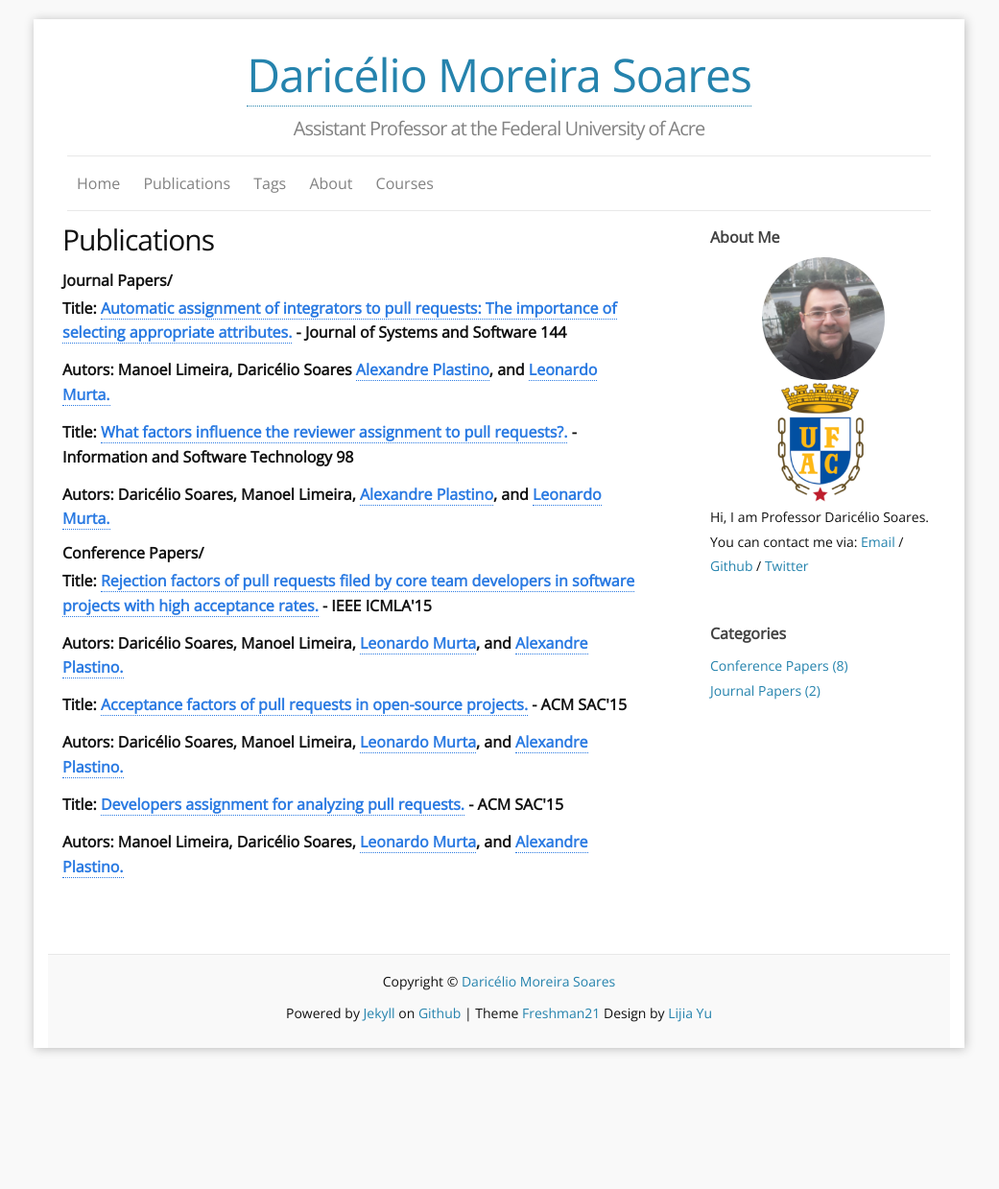
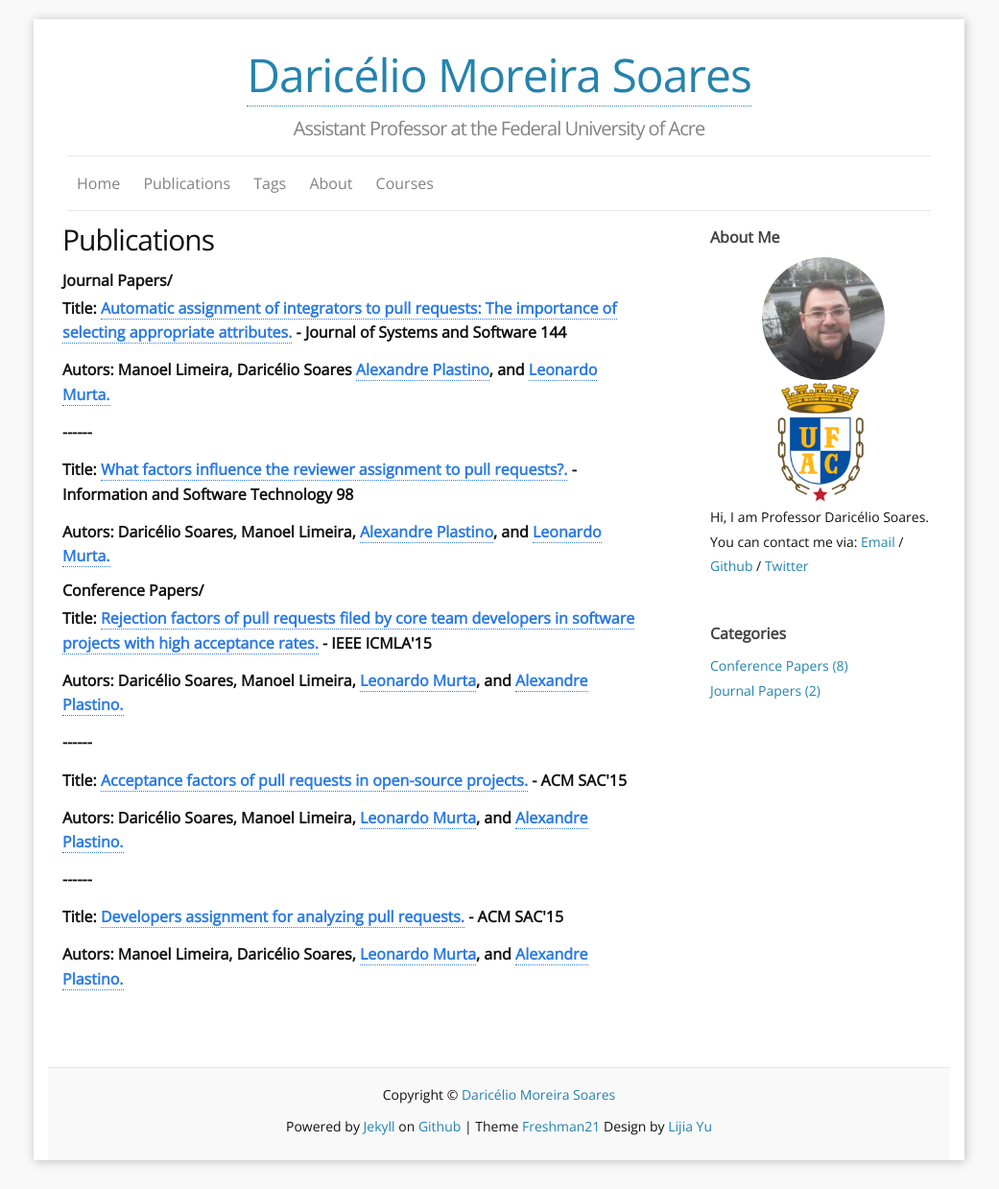
Before and after one commit to daricelio/daricelio.github.io, a Jekyll site: the page built from e_publications.md, in a window 1280 px wide. Shown: the whole page at 96% size, without its empty margins (120-1161 px from the left). Built offline with Jekyll 4.4.1, drawn with Linux system fonts in a browser that asks for light colours; before the commit the page ends 1122 px from its top, so only the background shows below that.

Commit message:
Update e_publications.md

```diff
--- a/e_publications.md
+++ b/e_publications.md
@@ -17,6 +17,8 @@ permalink: /publications/
 <p> Title: <a href="https://www.sciencedirect.com/science/article/pii/S0164121218301122"> Automatic assignment of integrators to pull requests: The importance of selecting appropriate attributes.</a> - Journal of Systems and Software 144 </p>
 <p>Autors: Manoel Limeira, Daricélio Soares <a href="https://scholar.google.com.br/citations?user=axlvTZoAAAAJ&hl=pt-BR"> Alexandre Plastino</a>, and <a href="https://scholar.google.com.br/citations?user=VEbJeB8AAAAJ&hl=pt-BR"> Leonardo Murta.</a> </p>
 
+<p>------</p>
+
 <p> Title: <a href="https://www.sciencedirect.com/science/article/abs/pii/S0950584917303804"> What factors influence the reviewer assignment to pull requests?.</a> - Information and Software Technology 98 </p>
 <p>Autors: Daricélio Soares, Manoel Limeira, <a href="https://scholar.google.com.br/citations?user=axlvTZoAAAAJ&hl=pt-BR"> Alexandre Plastino</a>, and <a href="https://scholar.google.com.br/citations?user=VEbJeB8AAAAJ&hl=pt-BR"> Leonardo Murta.</a> </p>
 
@@ -25,8 +27,12 @@ permalink: /publications/
 <p> Title: <a href="https://ieeexplore.ieee.org/abstract/document/7424445/"> Rejection factors of pull requests filed by core team developers in software projects with high acceptance rates.</a> - IEEE ICMLA'15 </p>
 <p>Autors: Daricélio Soares, Manoel Limeira, <a href="https://scholar.google.com.br/citations?user=VEbJeB8AAAAJ&hl=pt-BR"> Leonardo Murta</a>, and <a href="https://scholar.google.com.br/citations?user=axlvTZoAAAAJ&hl=pt-BR"> Alexandre Plastino.</a> </p>
 
+<p>------</p>
+
 <p> Title: <a href="https://dl.acm.org/citation.cfm?id=2695856"> Acceptance factors of pull requests in open-source projects.</a> - ACM SAC'15 </p>
 <p>Autors: Daricélio Soares, Manoel Limeira, <a href="https://scholar.google.com.br/citations?user=VEbJeB8AAAAJ&hl=pt-BR"> Leonardo Murta</a>, and <a href="https://scholar.google.com.br/citations?user=axlvTZoAAAAJ&hl=pt-BR"> Alexandre Plastino.</a> </p>
+
+<p>------</p>
 
 <p> Title: <a href="https://dl.acm.org/citation.cfm?id=2695884"> Developers assignment for analyzing pull requests.</a> - ACM SAC'15 </p>
 <p>Autors: Manoel Limeira, Daricélio Soares, <a href="https://scholar.google.com.br/citations?user=VEbJeB8AAAAJ&hl=pt-BR"> Leonardo Murta</a>, and <a href="https://scholar.google.com.br/citations?user=axlvTZoAAAAJ&hl=pt-BR"> Alexandre Plastino.</a></p>
```
